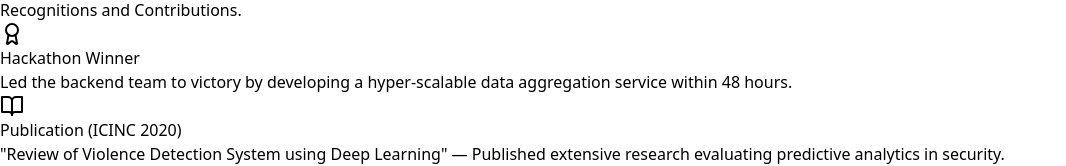
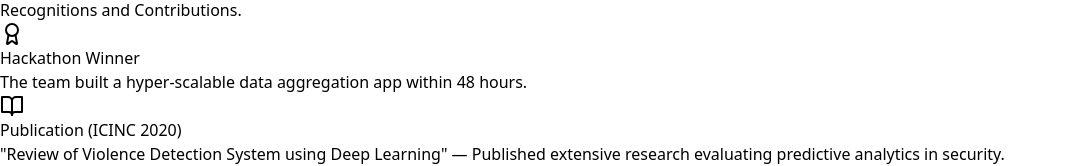
Before and after one commit to akg1998/Portfolio-Website, a React (Vite) app in the folder frontend/: page / in a window 1280 px wide. Shown: the part 3849-4015 px from the top of the page, without its empty margins (0-1066 px from the left). Built offline with nearby package versions, Linux system fonts and the light colour scheme; no server answers.

Commit message:
feat: add complete portfolio application with interactive UI and theme switching.

```diff
--- a/frontend/src/App.tsx
+++ b/frontend/src/App.tsx
@@ -514,7 +514,7 @@ const Achievements = () => {
     {
       icon: <Award className="w-8 h-8 text-yellow-400" />,
       title: "Hackathon Winner",
-      description: "Led the backend team to victory by developing a hyper-scalable data aggregation service within 48 hours."
+      description: "The team built a hyper-scalable data aggregation app within 48 hours."
     },
     {
       icon: <BookOpen className="w-8 h-8 text-blue-400" />,
```
